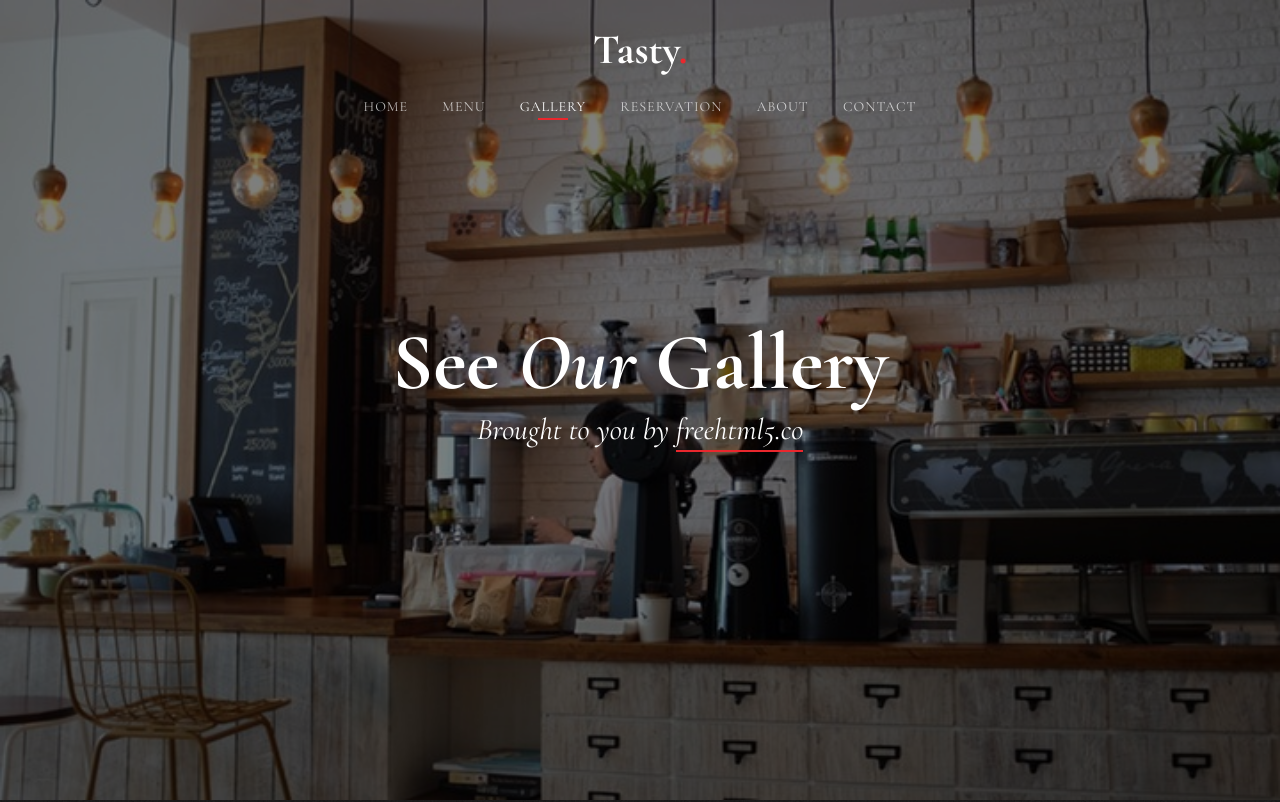
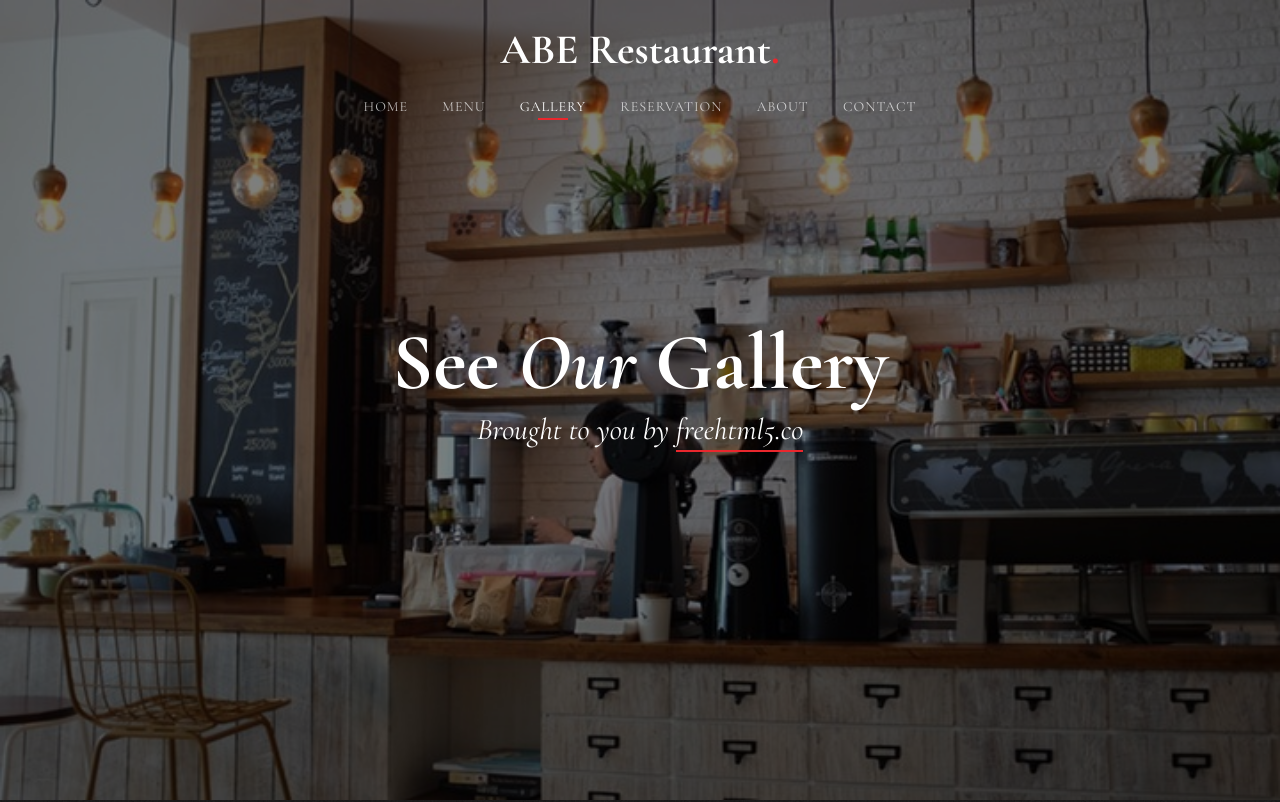
Before and after one commit to Empress-Mei/Project-2-Abe, a plain HTML site: page gallery.html in a window 1280 px wide. Shown: the top 802 px of the page. Drawn offline with nearby package versions, Linux system fonts and the light colour scheme; files whose address does not match are found by name.

Commit message:
Update gallery.html

```diff
--- a/gallery.html
+++ b/gallery.html
@@ -58,7 +58,7 @@
 			<div class="container">
 				<div class="row">
 					<div class="col-xs-12 text-center logo-wrap">
-						<div id="fh5co-logo"><a href="index.html">Tasty<span>.</span></a></div>
+						<div id="fh5co-logo"><a href="index.html">ABE Restaurant<span>.</span></a></div>
 					</div>
 					<div class="col-xs-12 text-center menu-1 menu-wrap">
 						<ul>
```
